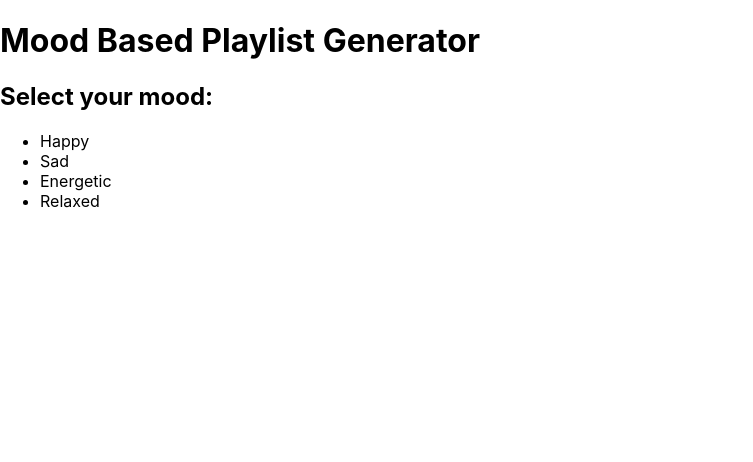
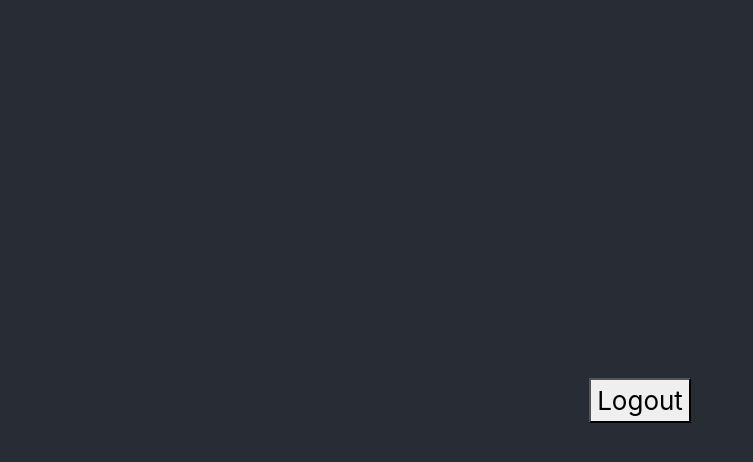
Before and after one commit to code2dream/MSC_WebDevProject, a React (Create React App) app: page / in a window 1280 px wide. Shown: the top 462 px of the page, without its empty margins (0-753 px from the left). Built offline with nearby package versions, Linux system fonts and the light colour scheme.

Commit message:
Spotify token generation

```diff
--- a/public/index.html
+++ b/public/index.html
@@ -24,6 +24,7 @@
       work correctly both with client-side routing and a non-root public URL.
       Learn how to configure a non-root public URL by running `npm run build`.
     -->
+    <link href="https://cdn.jsdelivr.net/npm/bootstrap@5.3.0/dist/css/bootstrap.min.css" rel="stylesheet" integrity="sha384-9ndCyUaIbzAi2FUVXJi0CjmCapSmO7SnpJef0486qhLnuZ2cdeRhO02iuK6FUUVM" crossorigin="anonymous">
     <title>React App</title>
   </head>
   <body>
--- a/src/App.js
+++ b/src/App.js
@@ -1,20 +1,45 @@
 import React from "react";
 import './App.css';
-import MoodSelection from "./MoodSelection";
 import { useEffect, useState } from "react";
 
 function App() {
 
-  return(
+  const CLIENT_ID = "2d4260ca22284153a343c576ee3c90cf";
+  const REDIRECT_URI = "http://localhost:3000/";
+  const AUTH_ENDPOINT = "https://accounts.spotify.com/authorize";
+  const RESPONSE_TYPE = "token";
 
-    <div className="container">
-      <h1 className="main_heading">Mood Based Playlist Generator</h1>
-      <div className="row">
-        <MoodSelection/>
-      </div>
-    </div>
+  const [token,setToken] = useState([]);
 
-  );
+  useEffect(() => {
+    const hash = window.location.hash;
+    let token = window.localStorage.getItem("token");
+
+    if(!token && hash){
+      token = hash.substring(1).split("&").find(elem => elem.startsWith("access_token")).split("=")[1];
+
+      window.location.hash = "";
+      window.localStorage.setItem("token", token);
+      setToken(token);
+    }
+
+  }, [])
+
+const logout = () => {
+  setToken("");
+  window.localStorage.removeItem("token");
+}
+
+return(
+  <div className="App">
+    <header className="App-header">
+      {!token ?
+      <a href={`${AUTH_ENDPOINT}?client_id=${CLIENT_ID}&redirect_uri=${REDIRECT_URI}&response_type=${RESPONSE_TYPE}`}>Login to Spotify</a>
+      : <button className="btn-primary" onClick={logout}>Logout</button>}
+    </header>
+
+  </div>
+);
 
 }
 
--- a/src/MoodSelection.js
+++ b/src/MoodSelection.js
@@ -4,7 +4,7 @@ import { useState } from 'react';
 const MoodSelection = () => {
   const [selectedMood, setSelectedMood] = useState('');
 
-  const moods = ['Happy', 'Sad', 'Energetic', 'Relaxed'];
+  const moods = ['Dance','Happy', 'Sad', 'Energetic', 'Relaxed', 'Work-Out'];
 
   const handleMoodSelection = (mood) => {
     setSelectedMood(mood);
```
